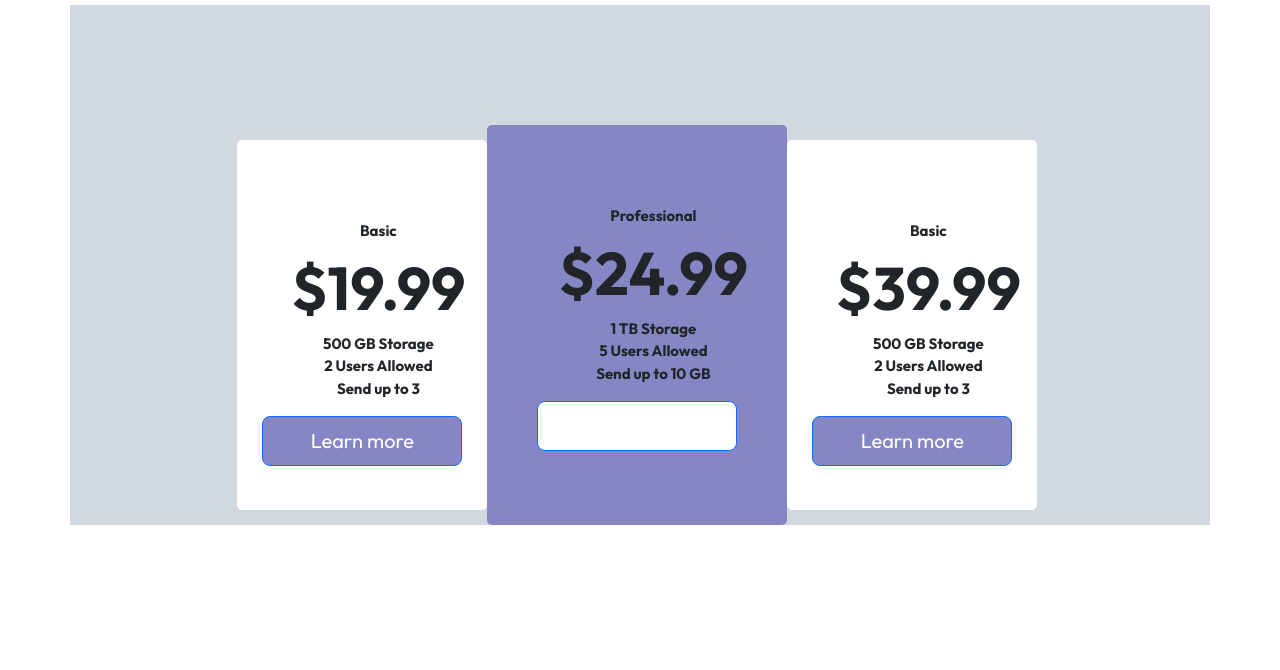
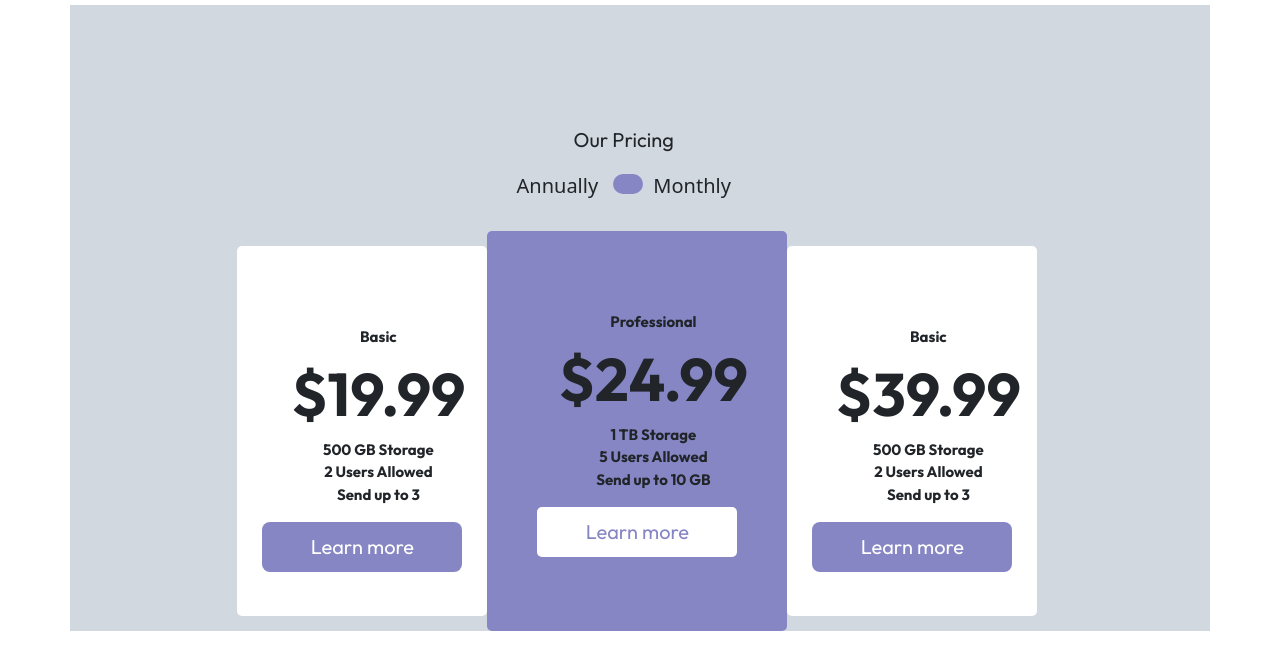
Before and after one commit to elvis0ps/frontend-exam, a plain HTML site: page index.html in a window 1280 px wide. Drawn offline with nearby package versions, Linux system fonts and the light colour scheme.

Commit message:
second commit

```diff
--- a/index.html
+++ b/index.html
@@ -20,7 +20,23 @@
   </head>
   <body>
     <div class="container">
+
       <div class="row">
+        <div class=" top">
+            <p class="price">Our Pricing</p>
+
+            <div class="ann">Annually <button class="bt"></button>Monthly</div>
+        </div>
+
+
+
+
+
+
+
+
+
+
         <div class="col-sm-3" id="a">
           <ul>
             <li>Basic</li>
@@ -34,14 +50,14 @@
           </button>
         </div>
         <div class="col-sm-3" id="b">
-          <ul>
+          <ul class="guy">
             <li>Professional</li>
             <li><span id="num">$24.99</span></li>
             <li>1 TB Storage</li>
             <li>5 Users Allowed</li>
             <li>Send up to 10 GB</li>
           </ul>
-          <button type="button" class="btn btn-primary btn-lg" id="btn">
+          <button type="button" class="btn btn-primary btn-lg" id="btn1">
             Learn more
           </button>
         </div>
--- a/style.css
+++ b/style.css
@@ -9,6 +9,7 @@
     align-items: center;
     padding-left:  15%;
     padding-top: 120px;
+    padding-top:-50px ;
 }
 li{
     list-style: none;
@@ -17,6 +18,7 @@ li{
     background-color: rgb(134, 134, 197);
     width: 200px;
     height: 50px;
+    border: none;
 
 }
 #a{
@@ -42,6 +44,37 @@ li{
 ul li #num{
     font-size: 60px;
 }
-#b #btn{
+
+.top{
+    text-align: center;
+    font-size: 20px;
+
+    padding-right: 50px;
+    margin-bottom: 30px;
+}
+
+.ann{
+    padding-right:200px ;
+
+}
+.price{
+padding-right: 200px;
+font-family: 'Outfit', sans-serif;
+}
+
+.top .bt{
+    background-color: rgb(134, 134, 197);
+    width: 30px;
+    height: 20px;
+    border-radius:30px ;
+    border: none;
+    margin:0px 10px
+}
+#b #btn1{
+    color:rgb(134, 134, 197);
     background-color: white;
+    border-radius:5px;
+    width: 200px;
+    height: 50px;
+    border: none;
 }
```
